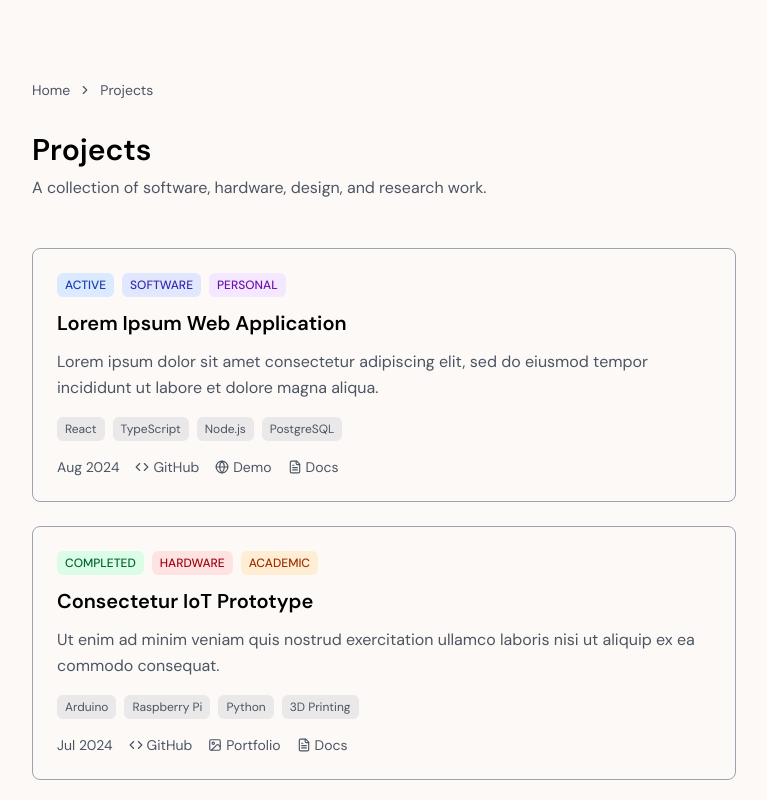
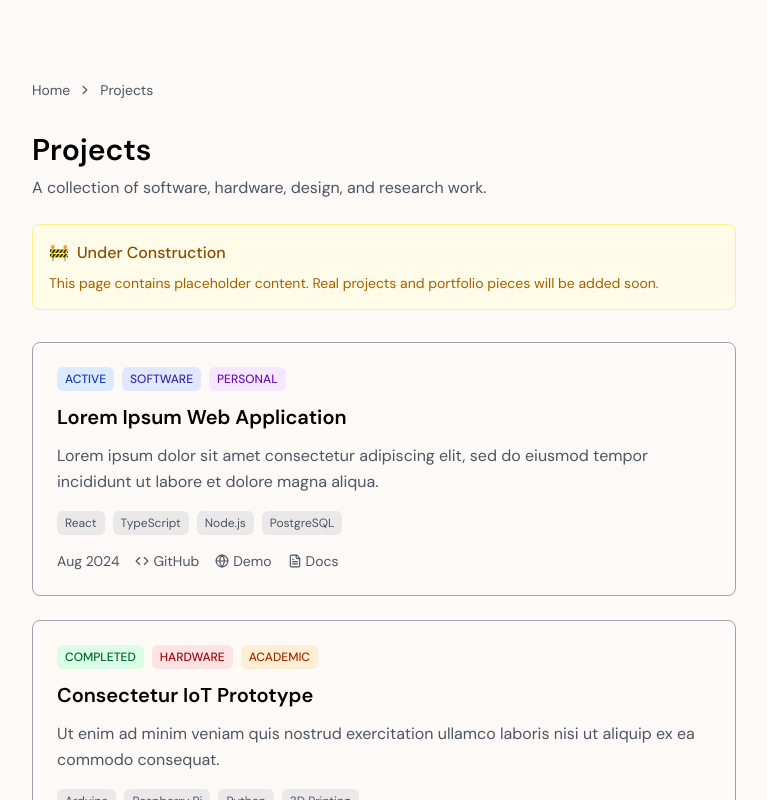
Before and after one commit to c-goenka/personal-website, a Next.js app: page /projects in a window 1280 px wide. Shown: the top 800 px of the page, without its empty margins (256-1023 px from the left). Built offline with nearby package versions, Linux system fonts and the light colour scheme.

Commit message:
added under construction signs on content pages

```diff
--- a/src/app/projects/page.tsx
+++ b/src/app/projects/page.tsx
@@ -19,7 +19,18 @@ export default function Projects() {
             <Breadcrumb items={breadcrumbItems} />
 
             <h1 className="text-3xl font-semibold mb-2">Projects</h1>
-            <p className="text-muted mb-12">A collection of software, hardware, design, and research work.</p>
+            <p className="text-muted mb-6">A collection of software, hardware, design, and research work.</p>
+
+            {/* Under Construction Notice */}
+            <div className="mb-8 p-4 bg-yellow-50 dark:bg-yellow-900/20 border border-yellow-200 dark:border-yellow-800 rounded-lg">
+                <div className="flex items-center gap-2 mb-2">
+                    <span className="text-yellow-600 dark:text-yellow-400">🚧</span>
+                    <h3 className="font-medium text-yellow-800 dark:text-yellow-200">Under Construction</h3>
+                </div>
+                <p className="text-sm text-yellow-700 dark:text-yellow-300">
+                    This page contains placeholder content. Real projects and portfolio pieces will be added soon.
+                </p>
+            </div>
 
             {/* Projects */}
             <div className="space-y-6">
--- a/src/app/research/page.tsx
+++ b/src/app/research/page.tsx
@@ -19,7 +19,18 @@ export default function Research() {
             <Breadcrumb items={breadcrumbItems} />
 
             <h1 className="text-3xl font-semibold mb-2">Research</h1>
-            <p className="text-muted mb-12">Exploring human-computer interaction and AI-assisted programming.</p>
+            <p className="text-muted mb-6">Exploring human-computer interaction and AI-assisted programming.</p>
+
+            {/* Under Construction Notice */}
+            <div className="mb-8 p-4 bg-yellow-50 dark:bg-yellow-900/20 border border-yellow-200 dark:border-yellow-800 rounded-lg">
+                <div className="flex items-center gap-2 mb-2">
+                    <span className="text-yellow-600 dark:text-yellow-400">🚧</span>
+                    <h3 className="font-medium text-yellow-800 dark:text-yellow-200">Under Construction</h3>
+                </div>
+                <p className="text-sm text-yellow-700 dark:text-yellow-300">
+                    This page contains placeholder content. Real research projects and publications will be added soon.
+                </p>
+            </div>
 
             {/* Research Projects */}
             <div className="space-y-6">
--- a/src/app/thoughts/page.tsx
+++ b/src/app/thoughts/page.tsx
@@ -15,7 +15,18 @@ export default function Thoughts() {
             {/* Breadcrumb Navigation */}
             <Breadcrumb items={breadcrumbItems} />
 
-            <h1 className="text-3xl font-semibold mb-8">Thoughts</h1>
+            <h1 className="text-3xl font-semibold mb-6">Thoughts</h1>
+
+            {/* Under Construction Notice */}
+            <div className="mb-8 p-4 bg-yellow-50 dark:bg-yellow-900/20 border border-yellow-200 dark:border-yellow-800 rounded-lg">
+                <div className="flex items-center gap-2 mb-2">
+                    <span className="text-yellow-600 dark:text-yellow-400">🚧</span>
+                    <h3 className="font-medium text-yellow-800 dark:text-yellow-200">Under Construction</h3>
+                </div>
+                <p className="text-sm text-yellow-700 dark:text-yellow-300">
+                    This page contains placeholder content. Real thoughts and reflections will be added soon.
+                </p>
+            </div>
 
             {/* Thoughts Cards */}
             <div className="space-y-6">
```
